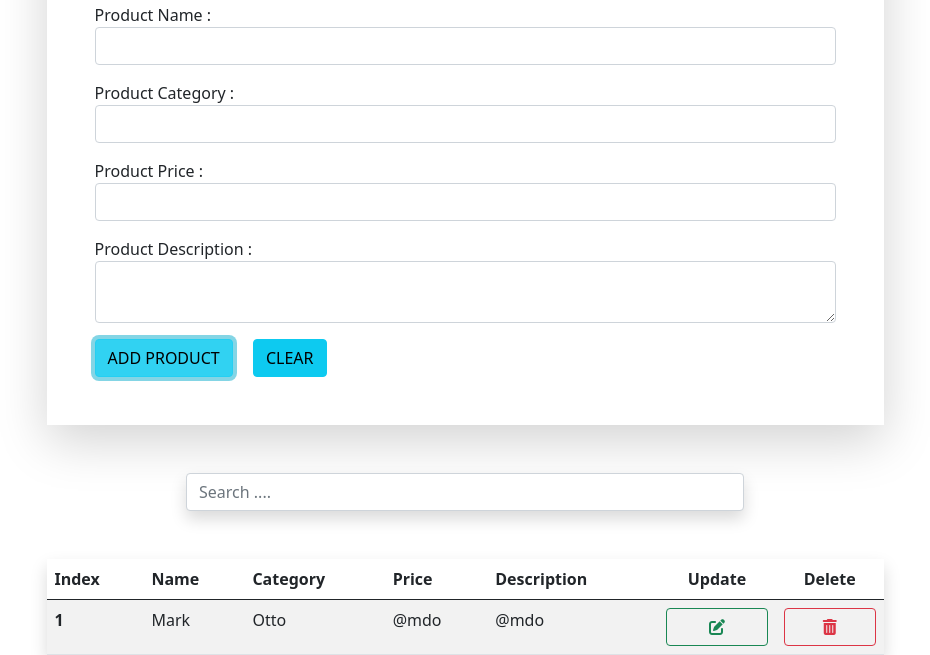
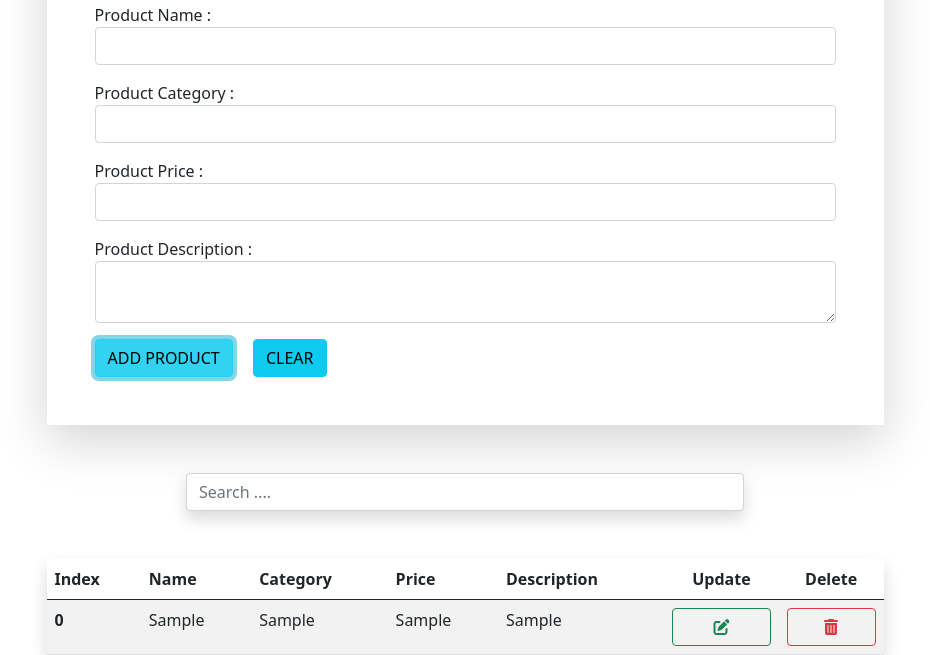
Before and after one commit to Ibrahim-Fikry/CRUD-SYSTEM, a plain HTML site: page index.html in a window 1280 px wide. Both pictures are taken after typing "Sample", "Sample", "Sample", "Sample" into the empty fields and a click on the button "ADD PRODUCT". Shown: the part 149-804 px from the top of the page, without its empty margins (175-1105 px from the left). Drawn offline with nearby package versions, Linux system fonts and the light colour scheme.

Commit message:
display function

```diff
--- a/index.html
+++ b/index.html
@@ -50,18 +50,8 @@
                 <th scope="col " class="text-center ">Delete</th>
 
             </thead>
-            <tbody>
-                <tr>
-                    <th scope="row ">1</th>
-                    <td>Mark</td>
-                    <td>Otto</td>
-                    <td>@mdo</td>
-                    <td>@mdo</td>
-                    <td>
-                        <button class="btn btn-outline-success w-100 " "> <i class="fa fa-solid fa-edit "></i></button>
-            </td>
-            <td><button class="btn btn-outline-danger w-100 "> <i class="fa fa-solid fa-trash-can "></i></button></td>
-            </tr>
+            <tbody id="tbl">
+
 
             </tbody>
         </table>
--- a/script.js
+++ b/script.js
@@ -2,10 +2,10 @@ var ProductName = document.getElementById('ProductName')
 var ProductCategory = document.getElementById('ProductCategory')
 var ProductPrice = document.getElementById('ProductPrice')
 var ProductDescription = document.getElementById('ProductDescription')
-
+    // my database
 var products = []
 
-
+// ------------------------------------------  create function   (1)
 function create() {
     var data = {
         nameinfo: ProductName.value,
@@ -17,11 +17,58 @@ function create() {
 
     console.log(products)
     clear()
+    display()
 }
-
+// ------------------------------------------clear function
 function clear() {
     ProductName.value = ""
     ProductCategory.value = ""
     ProductPrice.value = ""
     ProductDescription.value = ""
 }
+
+// ------------------------------------ display function   retrive  (2)
+
+// display by using for
+var tr = ''
+
+function display() {
+    for (let index = 0; index < products.length; index++) {
+
+        tr += `
+        <tr>
+        <th scope="row ">${index}</th>
+        <td>${products[index].nameinfo}</td>
+        <td>${products[index].categoryinfo}</td>
+        <td>${products[index].priceinfo}</td>
+        <td>${products[index].descriptioninfo}</td>
+        <td><button class="btn btn-outline-success w-100 " "> <i class="fa fa-solid fa-edit "></i></button></td>
+        <td><button class="btn btn-outline-danger w-100 "> <i class="fa fa-solid fa-trash-can "></i></button></td>
+        </tr>
+        `
+
+    }
+    document.getElementById('tbl').innerHTML = tr
+
+}
+
+
+
+// display  by using     last index  -============================================
+// function display() {
+//     var tr = ''
+//     var lastindex = products.length - 1
+
+//     tr += `
+//             <tr>
+//             <th scope="row ">${lastindex}</th>
+//             <td>${products[lastindex].nameinfo}</td>
+//             <td>${products[lastindex].categoryinfo}</td>
+//             <td>${products[lastindex].priceinfo}</td>
+//             <td>${products[lastindex].descriptioninfo}</td>
+//             <td><button class="btn btn-outline-success w-100 " "> <i class="fa fa-solid fa-edit "></i></button></td>
+//             <td><button class="btn btn-outline-danger w-100 "> <i class="fa fa-solid fa-trash-can "></i></button></td>
+//             </tr>
+//             `
+//     document.getElementById('tbl').innerHTML += tr
+// }
```
Lines whose indentation alone changed are shown as unchanged.
